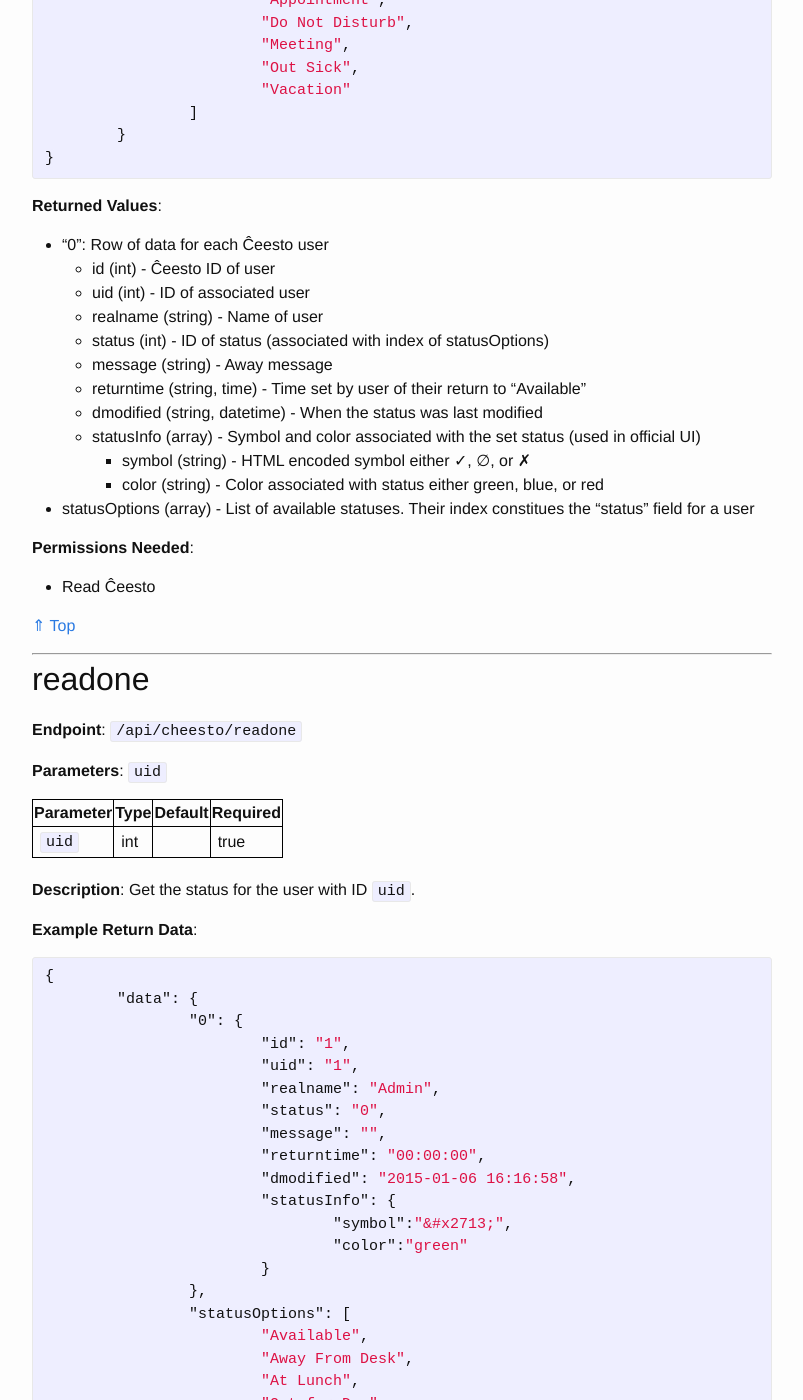
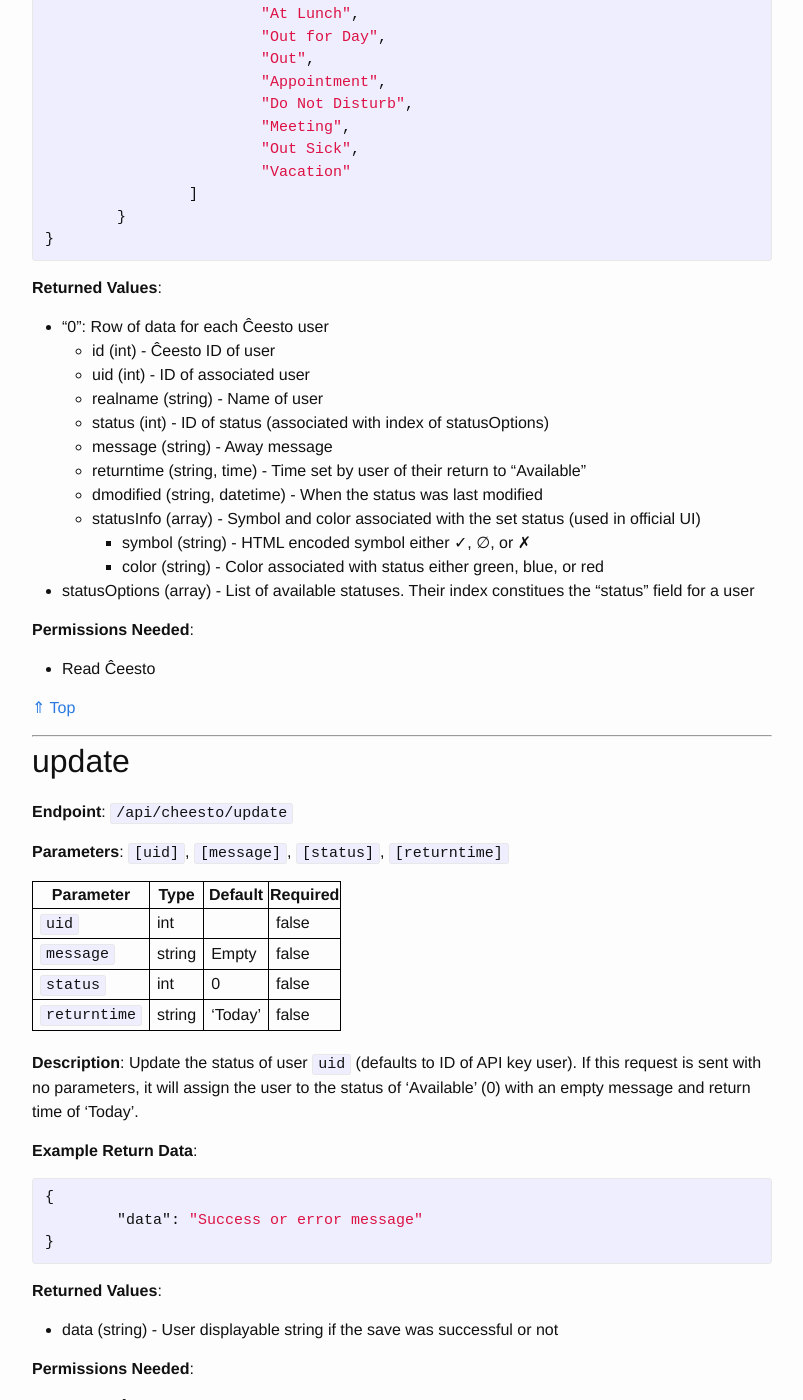
Before and after one commit to onesimus-systems/onesimus-systems.github.io, a Jekyll site: the page built from dandelion/api/cheesto.md, in a window 1280 px wide and 1400 px high, scrolled down 1080 px. Shown: the whole window, without its empty margins (238-1041 px from the left). Built offline with Jekyll 4.4.1, drawn with Linux system fonts in a browser that asks for light colours; some of the changed text lies outside the part shown.

Commit message:
Readone has been merged with read

```diff
--- a/dandelion/api/cheesto.md
+++ b/dandelion/api/cheesto.md
@@ -13,7 +13,6 @@ Index
 -----
 
 - [read](#read)
-- [readone](#readone)
 - [update](#update)
 - [statustexts](#statustexts)
 
@@ -63,76 +66,6 @@ read
 **Returned Values**:
 
 - "0": Row of data for each Ĉeesto user
-	* id (int) - Ĉeesto ID of user
-	* uid (int) - ID of associated user
-	* realname (string) - Name of user
-	* status (int) - ID of status (associated with index of statusOptions)
-	* message (string) - Away message
-	* returntime (string, time) - Time set by user of their return to "Available"
-	* dmodified (string, datetime) - When the status was last modified
-	* statusInfo (array) - Symbol and color associated with the set status (used in official UI)
-		* symbol (string) - HTML encoded symbol either &#x2713;, &#8709;, or &#x2717;
-		* color (string) - Color associated with status either green, blue, or red
-- statusOptions (array) - List of available statuses. Their index constitues the "status" field for a user
-
-**Permissions Needed**:
-
-- Read Ĉeesto
-
-[&#8657; Top](#index)
-
-* * * * *
-
-readone
--------
-
-**Endpoint**: `/api/cheesto/readone`
-
-**Parameters**: `uid`
-
-| Parameter     | Type   | Default | Required |
-|---------------|--------|---------|----------|
-| `uid`         | int    |         | true     |
-
-**Description**: Get the status for the user with ID `uid`.
-
-**Example Return Data**:
-
-{% highlight json %}
-{
-	"data": {
-		"0": {
-			"id": "1",
-			"uid": "1",
-			"realname": "Admin",
-			"status": "0",
-			"message": "",
-			"returntime": "00:00:00",
-			"dmodified": "2015-01-06 16:16:58",
-			"statusInfo": {
-				"symbol":"&#x2713;",
-				"color":"green"
-			}
-		},
-		"statusOptions": [
-			"Available",
-			"Away From Desk",
-			"At Lunch",
-			"Out for Day",
-			"Out",
-			"Appointment",
-			"Do Not Disturb",
-			"Meeting",
-			"Out Sick",
-			"Vacation"
-		]
-	}
-}
-{% endhighlight %}
-
-**Returned Values**:
-
-- "0": Single row for user
 	* id (int) - Ĉeesto ID of user
 	* uid (int) - ID of associated user
 	* realname (string) - Name of user
```
Also changed, not shown: other parts of dandelion/api/cheesto.md (+6 -2 lines).
